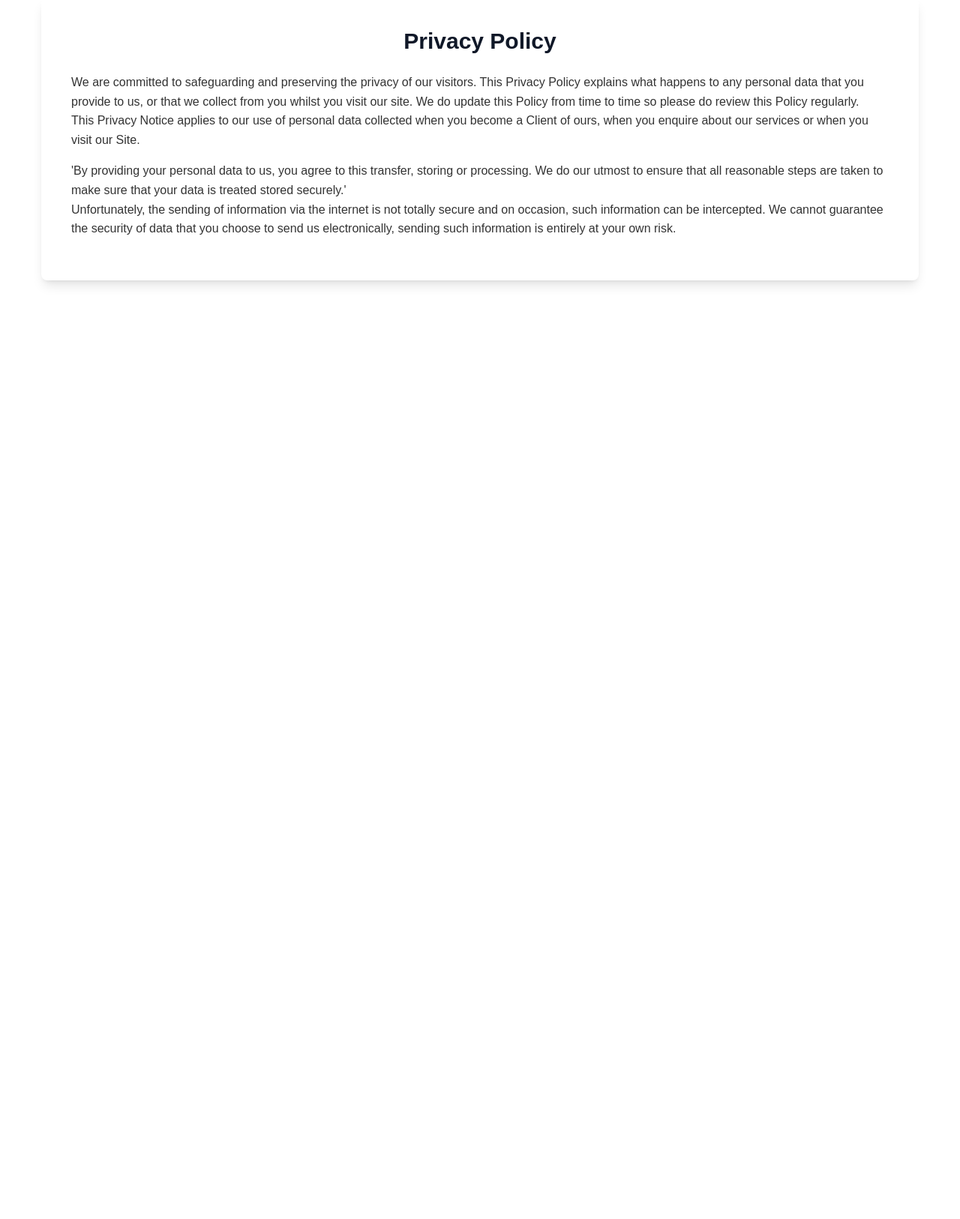
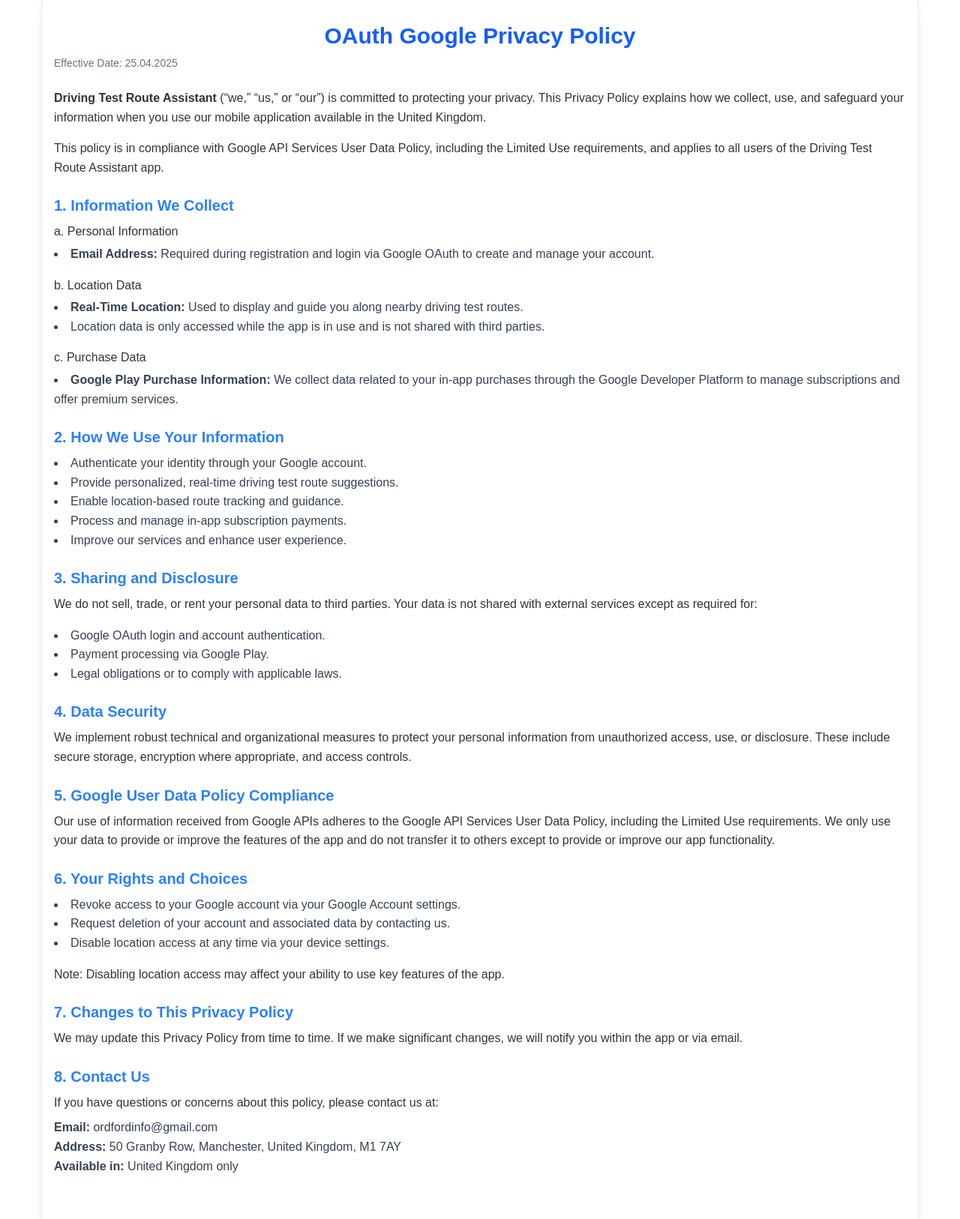
Before and after one commit to Kongkon-79/driving-testing, a plain HTML site: page privacy-policy.html in a window 1280 px wide. Shown: the part 123-1749 px from the top of the page at 75% size. Before the commit the page ends 800 px from the top, so only its background shows below. Drawn offline with nearby package versions, Linux system fonts and the light colour scheme.

Commit message:
privacy policy page redesign

```diff
--- a/privacy-policy.html
+++ b/privacy-policy.html
@@ -99,32 +99,147 @@
         </div>
       </header>
       <!-- privacy policy section  -->
-      <div class="container !p-10 bg-white shadow-lg rounded-lg !mt-10">
-        <h1 class="text-3xl font-bold !mb-6 text-gray-900 text-center">
-          Privacy Policy
+      <div class="container !my-10 bg-white shadow-lg border border-gray-200 rounded-lg !px-4 !py-8">
+        <h1 class="text-3xl font-bold !mb-2 text-blue-600 text-center">
+          OAuth Google Privacy Policy
         </h1>
+        <p class="text-sm text-gray-500 !mb-6">Effective Date: 25.04.2025</p>
 
         <p class="!mb-4">
-          We are committed to safeguarding and preserving the privacy of our
-          visitors. This Privacy Policy explains what happens to any personal
-          data that you provide to us, or that we collect from you whilst you
-          visit our site. We do update this Policy from time to time so please
-          do review this Policy regularly. <br />
-          This Privacy Notice applies to our use of personal data collected when
-          you become a Client of ours, when you enquire about our services or
-          when you visit our Site.
+          <strong>Driving Test Route Assistant</strong> (“we,” “us,” or “our”)
+          is committed to protecting your privacy. This Privacy Policy explains
+          how we collect, use, and safeguard your information when you use our
+          mobile application available in the United Kingdom.
         </p>
 
         <p class="!mb-4">
-          'By providing your personal data to us, you agree to this transfer,
-          storing or processing. We do our utmost to ensure that all reasonable
-          steps are taken to make sure that your data is treated stored
-          securely.' <br />
-          Unfortunately, the sending of information via the internet is not
-          totally secure and on occasion, such information can be intercepted.
-          We cannot guarantee the security of data that you choose to send us
-          electronically, sending such information is entirely at your own risk.
+          This policy is in compliance with Google API Services User Data
+          Policy, including the Limited Use requirements, and applies to all
+          users of the Driving Test Route Assistant app.
         </p>
+
+        <h2 class="text-xl font-semibold text-blue-500 !mt-6 !mb-2">
+          1. Information We Collect
+        </h2>
+
+        <h3 class="font-medium !mb-1">a. Personal Information</h3>
+        <ul class="list-disc list-inside !mb-4 text-gray-700">
+          <li>
+            <strong>Email Address:</strong> Required during registration and
+            login via Google OAuth to create and manage your account.
+          </li>
+        </ul>
+
+        <h3 class="font-medium !mb-1">b. Location Data</h3>
+        <ul class="list-disc list-inside !mb-4 text-gray-700">
+          <li>
+            <strong>Real-Time Location:</strong> Used to display and guide you
+            along nearby driving test routes.
+          </li>
+          <li>
+            Location data is only accessed while the app is in use and is not
+            shared with third parties.
+          </li>
+        </ul>
+
+        <h3 class="font-medium !mb-1">c. Purchase Data</h3>
+        <ul class="list-disc list-inside !mb-4 text-gray-700">
+          <li>
+            <strong>Google Play Purchase Information:</strong> We collect data
+            related to your in-app purchases through the Google Developer
+            Platform to manage subscriptions and offer premium services.
+          </li>
+        </ul>
+
+        <h2 class="text-xl font-semibold text-blue-500 !mt-6 !mb-2">
+          2. How We Use Your Information
+        </h2>
+        <ul class="list-disc list-inside !mb-4 text-gray-700">
+          <li>Authenticate your identity through your Google account.</li>
+          <li>
+            Provide personalized, real-time driving test route suggestions.
+          </li>
+          <li>Enable location-based route tracking and guidance.</li>
+          <li>Process and manage in-app subscription payments.</li>
+          <li>Improve our services and enhance user experience.</li>
+        </ul>
+
+        <h2 class="text-xl font-semibold text-blue-500 !mt-6 !mb-2">
+          3. Sharing and Disclosure
+        </h2>
+        <p class="!mb-4">
+          We do not sell, trade, or rent your personal data to third parties.
+          Your data is not shared with external services except as required for:
+        </p>
+        <ul class="list-disc list-inside !mb-4 text-gray-700">
+          <li>Google OAuth login and account authentication.</li>
+          <li>Payment processing via Google Play.</li>
+          <li>Legal obligations or to comply with applicable laws.</li>
+        </ul>
+
+        <h2 class="text-xl font-semibold text-blue-500 !mt-6 !mb-2">
+          4. Data Security
+        </h2>
+        <p class="!mb-4">
+          We implement robust technical and organizational measures to protect
+          your personal information from unauthorized access, use, or
+          disclosure. These include secure storage, encryption where
+          appropriate, and access controls.
+        </p>
+
+        <h2 class="text-xl font-semibold text-blue-500 !mt-6 !mb-2">
+          5. Google User Data Policy Compliance
+        </h2>
+        <p class="!mb-4">
+          Our use of information received from Google APIs adheres to the Google
+          API Services User Data Policy, including the Limited Use requirements.
+          We only use your data to provide or improve the features of the app
+          and do not transfer it to others except to provide or improve our app
+          functionality.
+        </p>
+
+        <h2 class="text-xl font-semibold text-blue-500 !mt-6 !mb-2">
+          6. Your Rights and Choices
+        </h2>
+        <ul class="list-disc list-inside !mb-4 text-gray-700">
+          <li>
+            Revoke access to your Google account via your Google Account
+            settings.
+          </li>
+          <li>
+            Request deletion of your account and associated data by contacting
+            us.
+          </li>
+          <li>Disable location access at any time via your device settings.</li>
+        </ul>
+        <p class="!mb-4">
+          Note: Disabling location access may affect your ability to use key
+          features of the app.
+        </p>
+
+        <h2 class="text-xl font-semibold text-blue-500 !mt-6 !mb-2">
+          7. Changes to This Privacy Policy
+        </h2>
+        <p class="!mb-4">
+          We may update this Privacy Policy from time to time. If we make
+          significant changes, we will notify you within the app or via email.
+        </p>
+
+        <h2 class="text-xl font-semibold text-blue-500 !mt-6 !mb-2">
+          8. Contact Us
+        </h2>
+        <p class="!mb-2">
+          If you have questions or concerns about this policy, please contact us
+          at:
+        </p>
+        <ul class="!mb-8 text-gray-700">
+          <li><strong>Email:</strong> ordfordinfo@gmail.com</li>
+          <li>
+            <strong>Address:</strong> 50 Granby Row, Manchester, United Kingdom,
+            M1 7AY
+          </li>
+          <li><strong>Available in:</strong> United Kingdom only</li>
+        </ul>
       </div>
     </div>
   </body>
```
Also changed, not shown: terms-and-conditions.html (+9 -9 lines).
